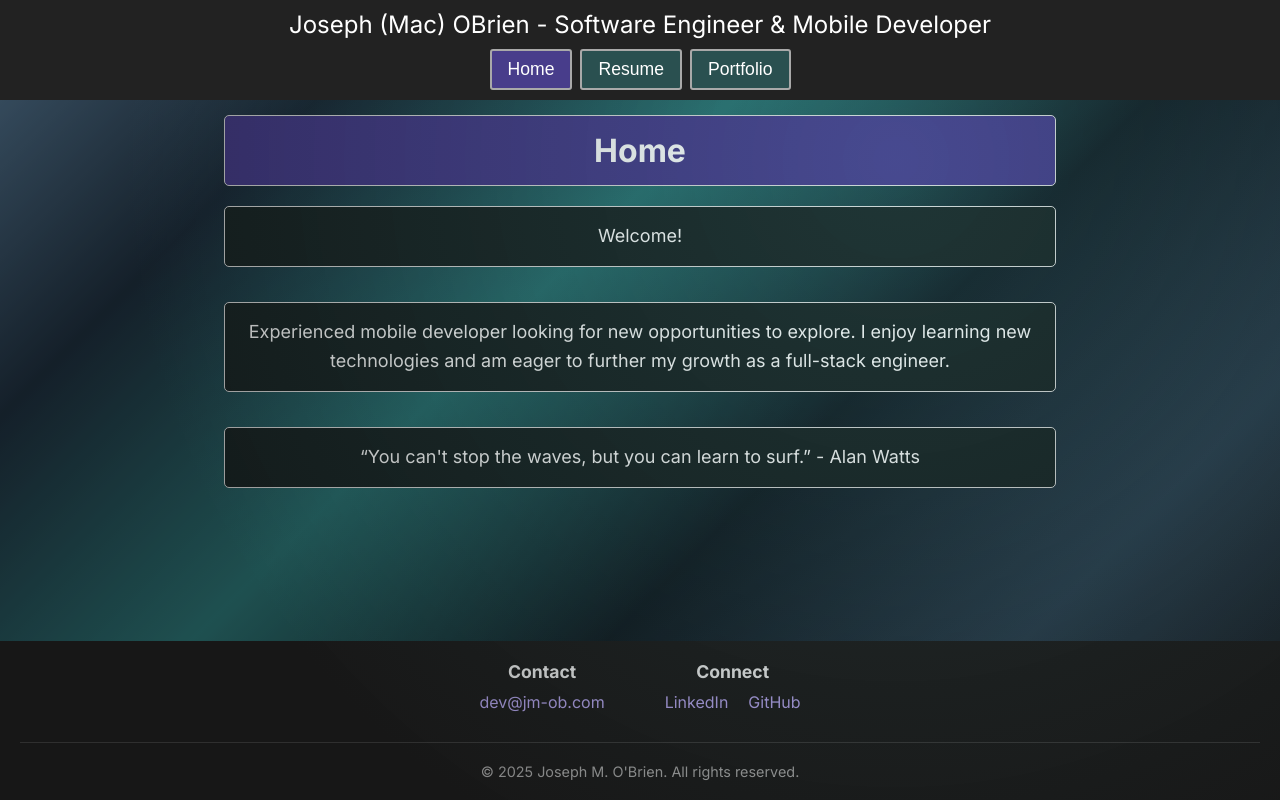
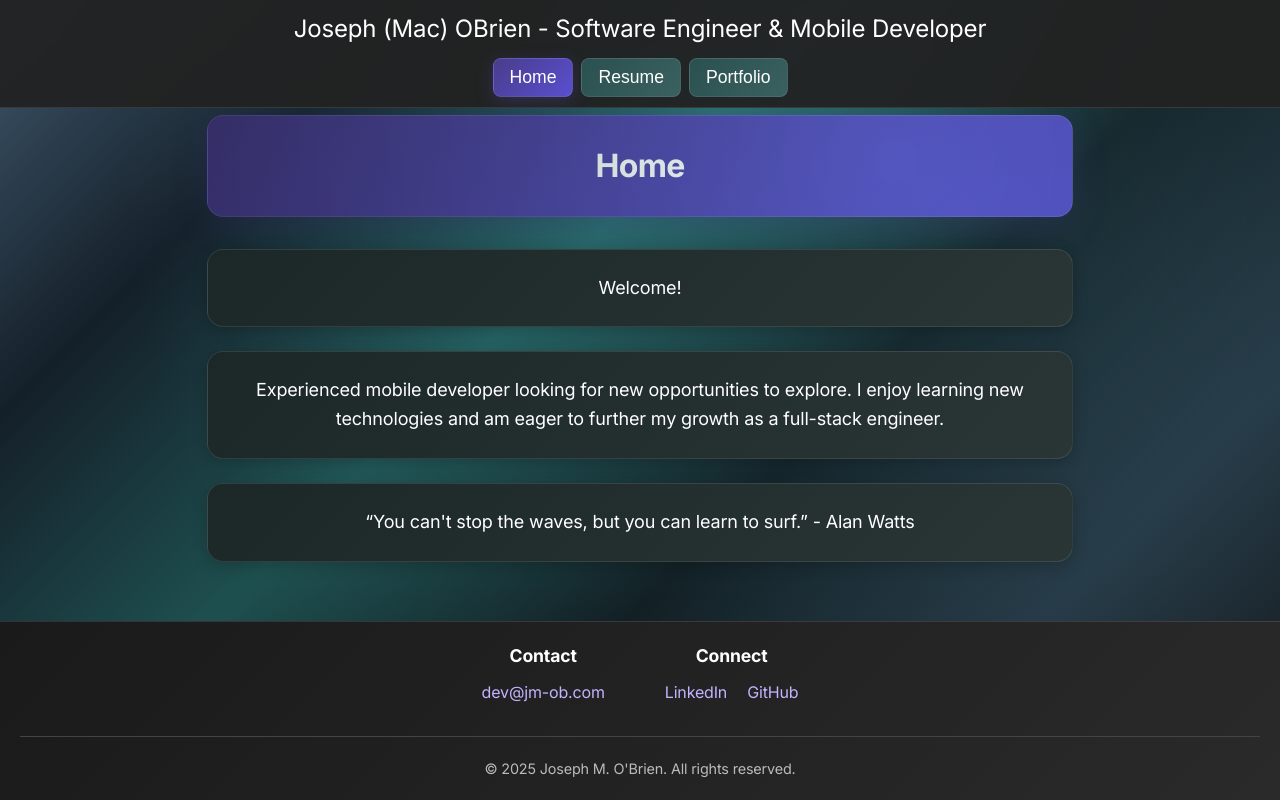
Before and after one commit to jobrien127/personal-site, a React (Create React App) app: page / in a window 1280 px wide. Built offline with nearby package versions, Linux system fonts and the light colour scheme.

Commit message:
feat: update ui

```diff
--- a/src/components/ui/LoadingSpinner.tsx
+++ b/src/components/ui/LoadingSpinner.tsx
@@ -18,8 +18,8 @@ const SpinnerWrapper = styled(motion.div)`
 const Spinner = styled.div`
   width: 50px;
   height: 50px;
-  border: 5px solid #f8f8f8;
-  border-top: 5px solid #4361ee;
+  border: 5px solid rgba(255, 255, 255, 0.1);
+  border-top: 5px solid #3ea3a3;
   border-radius: 50%;
   animation: ${spin} 1s linear infinite;
 `;
--- a/src/styles/GlobalStyles.ts
+++ b/src/styles/GlobalStyles.ts
@@ -9,6 +9,9 @@ const GlobalStyles = createGlobalStyle`
     background-color: #e0e0e0;
     font-family: 'Inter', -apple-system, BlinkMacSystemFont, 'Segoe UI', Roboto,
       'Helvetica Neue', Arial, sans-serif;
+    font-weight: 400;
+    line-height: 1.6;
+    letter-spacing: -0.01em;
     -webkit-font-smoothing: antialiased;
     -moz-osx-font-smoothing: grayscale;
     display: flex;
@@ -23,15 +26,24 @@ const GlobalStyles = createGlobalStyle`
   /* Common styles */
   h2 {
     color: #ffffff;
-    border: 1px solid #ddd;
-    border-radius: 5px;
-    background-color: #483d8b;
+    border: 1px solid rgba(255, 255, 255, 0.1);
+    border-radius: 16px;
+    background: linear-gradient(135deg, #483d8b 0%, #5a4fcf 100%);
     text-align: center;
     font-size: 2rem;
-    margin: 0 auto 20px;
-    padding: 15px;
+    font-weight: 600;
+    letter-spacing: -0.02em;
+    margin: 0 auto 32px;
+    padding: 24px 32px;
     max-width: 800px;
     opacity: 1;
+    box-shadow: 0 8px 32px rgba(72, 61, 139, 0.3);
+    transition: all 0.3s cubic-bezier(0.4, 0, 0.2, 1);
+  }
+
+  h2:hover {
+    transform: translateY(-2px);
+    box-shadow: 0 12px 40px rgba(72, 61, 139, 0.4);
   }
 
   /* TabBar styles */
@@ -43,7 +55,9 @@ const GlobalStyles = createGlobalStyle`
   .tab-bar {
     position: fixed;
     width: 100%;
-    background-color: #222;
+    background: rgba(34, 34, 34, 0.95);
+    backdrop-filter: blur(20px);
+    border-bottom: 1px solid rgba(255, 255, 255, 0.1);
     display: flex;
     z-index: 1000;
     padding: 10px 0 5px;
@@ -75,27 +89,47 @@ const GlobalStyles = createGlobalStyle`
   }
 
   .tab-link {
-    background: #2a5050;
+    background: linear-gradient(135deg, #2a5050 0%, #3a6060 100%);
     color: #ffffff;
     text-decoration: none;
-    border-color: #a9a9a9;
-    border-radius: 3px;
-    border-style: solid;
+    border: 1px solid rgba(255, 255, 255, 0.1);
+    border-radius: 8px;
     cursor: pointer;
     padding: 8px 16px;
     font-size: 1.1rem;
     min-width: fit-content;
+    transition: all 0.3s cubic-bezier(0.4, 0, 0.2, 1);
+    position: relative;
+    overflow: hidden;
+  }
+
+  .tab-link::before {
+    content: '';
+    position: absolute;
+    top: 0;
+    left: -100%;
+    width: 100%;
+    height: 100%;
+    background: linear-gradient(90deg, transparent, rgba(255, 255, 255, 0.1), transparent);
+    transition: left 0.5s;
   }
 
   .tab-link:hover {
     text-decoration: underline;
-    background-color: #1e3434;
+    background: linear-gradient(135deg, #1e3434 0%, #2a4a4a 100%);
     color: #ffffff;
+    transform: translateY(-1px);
+    box-shadow: 0 4px 12px rgba(0, 0, 0, 0.3);
+  }
+
+  .tab-link:hover::before {
+    left: 100%;
   }
 
   .tab-link.active {
-    background-color: #483d8b;
+    background: linear-gradient(135deg, #483d8b 0%, #5a4fcf 100%);
     color: #ffffff;
+    box-shadow: 0 4px 16px rgba(72, 61, 139, 0.4);
   }
 
   /* Common page styles */
@@ -115,34 +149,54 @@ const GlobalStyles = createGlobalStyle`
     font-size: 18px;
     line-height: 1.6;
     color: #ffffff;
-    background-color: #1c2727;
-    margin-bottom: 3%;
+    background: linear-gradient(135deg, #1c2727 0%, #2a3535 100%);
+    margin-bottom: 24px;
     opacity: 1;
-    border: 1px solid #ddd;
-    border-radius: 5px;
-    padding: 15px;
+    border: 1px solid rgba(255, 255, 255, 0.1);
+    border-radius: 16px;
+    padding: 24px 32px;
     max-width: 800px;
     margin-left: auto;
     margin-right: auto;
+    box-shadow: 0 4px 16px rgba(0, 0, 0, 0.2);
+    backdrop-filter: blur(10px);
   }
 
   .home-link {
     display: inline-block;
-    background-color: #2a5050;
+    background: linear-gradient(135deg, #2a5050 0%, #3ea3a3 100%);
     color: #ffffff;
     padding: 12px 24px;
     margin-top: 15px;
-    border-radius: 4px;
+    border-radius: 8px;
     text-decoration: none;
     font-weight: 500;
-    transition: all 0.2s ease;
+    transition: all 0.3s cubic-bezier(0.4, 0, 0.2, 1);
+    position: relative;
+    overflow: hidden;
+  }
+
+  .home-link::after {
+    content: '';
+    position: absolute;
+    top: 0;
+    left: 0;
+    right: 0;
+    bottom: 0;
+    background: linear-gradient(135deg, rgba(255, 255, 255, 0.1) 0%, transparent 50%);
+    opacity: 0;
+    transition: opacity 0.3s ease;
   }
 
   .home-link:hover {
-    background-color: #3a6060;
+    background: linear-gradient(135deg, #3a6060 0%, #4eb3b3 100%);
     color: #ffffff;
-    transform: translateY(-1px);
-    box-shadow: 0 2px 4px rgba(0, 0, 0, 0.2);
+    transform: translateY(-2px);
+    box-shadow: 0 8px 20px rgba(62, 163, 163, 0.3);
+  }
+
+  .home-link:hover::after {
+    opacity: 1;
   }
 
   /* Home & About styles */
@@ -150,40 +204,84 @@ const GlobalStyles = createGlobalStyle`
     height: auto;
     max-width: 300px;
     border: 3px solid #3ea3a3;
+    border-radius: 12px;
     margin: 20px auto;
     display: block;
+    box-shadow: 0 8px 24px rgba(0, 0, 0, 0.3);
+    transition: all 0.3s cubic-bezier(0.4, 0, 0.2, 1);
+  }
+
+  .home-image:hover {
+    transform: translateY(-4px) scale(1.02);
+    box-shadow: 0 16px 40px rgba(0, 0, 0, 0.4);
+    border-color: #5ac3c3;
   }
 
   #home p, #about p {
     font-size: 18px;
     line-height: 1.6;
     color: #ffffff;
-    background-color: #1c2727;
-    margin-bottom: 3%;
+    background: linear-gradient(135deg, #1c2727 0%, #2a3535 100%);
+    margin-bottom: 24px;
     opacity: 1;
-    border: 1px solid #ddd;
-    border-radius: 5px;
-    padding: 15px;
+    border: 1px solid rgba(255, 255, 255, 0.1);
+    border-radius: 16px;
+    padding: 24px 32px;
     max-width: 800px;
     margin-left: auto;
     margin-right: auto;
+    box-shadow: 0 4px 16px rgba(0, 0, 0, 0.2);
+    backdrop-filter: blur(10px);
+    transition: all 0.3s cubic-bezier(0.4, 0, 0.2, 1);
+  }
+
+  #home p:hover, #about p:hover {
+    transform: translateY(-2px);
+    box-shadow: 0 8px 24px rgba(0, 0, 0, 0.3);
+    border-color: rgba(62, 163, 163, 0.3);
   }
 
   /* Portfolio styles */
   .projects {
     display: flex;
     flex-direction: column;
-    gap: 20px;
+    gap: 24px;
     padding-bottom: 2%;
   }
 
   .project {
-    background-color: #1c2727;
+    background: linear-gradient(135deg, #1c2727 0%, #2a3535 100%);
     color: #ffffff;
-    border: 1px solid #ddd;
-    border-radius: 5px;
-    padding: 20px;
-    box-shadow: 0 2px 4px rgba(0, 0, 0, 0.1);
+    border: 1px solid rgba(255, 255, 255, 0.1);
+    border-radius: 16px;
+    padding: 24px 32px;
+    box-shadow: 0 4px 16px rgba(0, 0, 0, 0.2);
+    backdrop-filter: blur(10px);
+    opacity: 1;
+    transition: all 0.3s cubic-bezier(0.4, 0, 0.2, 1);
+    position: relative;
+    overflow: hidden;
+  }
+
+  .project::before {
+    content: '';
+    position: absolute;
+    top: 0;
+    left: 0;
+    right: 0;
+    height: 2px;
+    background: linear-gradient(90deg, #3ea3a3, #5a4fcf, #3ea3a3);
+    opacity: 0;
+    transition: opacity 0.3s ease;
+  }
+
+  .project:hover {
+    transform: translateY(-8px);
+    box-shadow: 0 20px 60px rgba(0, 0, 0, 0.4);
+    border-color: rgba(62, 163, 163, 0.3);
+  }
+
+  .project:hover::before {
     opacity: 1;
   }
 
@@ -203,6 +301,8 @@ const GlobalStyles = createGlobalStyle`
     font-weight: bold;
     display: block;
     margin-bottom: 8px;
+    transition: all 0.3s cubic-bezier(0.4, 0, 0.2, 1);
+    position: relative;
   }
 
   .project-link:last-child {
@@ -211,7 +311,9 @@ const GlobalStyles = createGlobalStyle`
 
   .project-link:hover {
     text-decoration: underline;
-    color: #ffe44f;
+    color: #ffffff;
+    text-shadow: 0 0 8px rgba(255, 255, 255, 0.5);
+    transform: translateX(4px);
   }
 
   /* Resume styles */
@@ -224,27 +326,45 @@ const GlobalStyles = createGlobalStyle`
 
   .download-link {
     display: inline-block;
-    background-color: #2a5050;
+    background: linear-gradient(135deg, #2a5050 0%, #3ea3a3 100%);
     color: #ffffff;
     padding: 12px 24px;
-    border-radius: 4px;
+    border-radius: 8px;
     text-decoration: none;
     font-weight: 500;
-    transition: all 0.2s ease;
+    transition: all 0.3s cubic-bezier(0.4, 0, 0.2, 1);
+    position: relative;
+    overflow: hidden;
+  }
+
+  .download-link::after {
+    content: '';
+    position: absolute;
+    top: 0;
+    left: 0;
+    right: 0;
+    bottom: 0;
+    background: linear-gradient(135deg, rgba(255, 255, 255, 0.1) 0%, transparent 50%);
+    opacity: 0;
+    transition: opacity 0.3s ease;
   }
 
   .download-link:hover {
-    background-color: #3a6060;
+    background: linear-gradient(135deg, #3a6060 0%, #4eb3b3 100%);
     color: #ffffff;
-    transform: translateY(-1px);
-    box-shadow: 0 2px 4px rgba(0, 0, 0, 0.2);
+    transform: translateY(-2px);
+    box-shadow: 0 8px 20px rgba(62, 163, 163, 0.3);
+  }
+
+  .download-link:hover::after {
+    opacity: 1;
   }
 
   /* Contact styles */
   .contact-cards {
     display: flex;
     flex-direction: column;
-    gap: 20px;
+    gap: 24px;
     max-width: 800px;
     margin: 0 auto;
   }
@@ -253,18 +373,38 @@ const GlobalStyles = createGlobalStyle`
     font-size: 18px;
     line-height: 1.6;
     color: #ffffff;
-    background-color: #1c2727;
-    margin-bottom: 3%;
+    background: linear-gradient(135deg, #1c2727 0%, #2a3535 100%);
+    margin-bottom: 24px;
     opacity: 1;
-    border: 1px solid #ddd;
-    border-radius: 5px;
-    padding: 15px;
-    transition: transform 0.2s ease, box-shadow 0.2s ease;
+    border: 1px solid rgba(255, 255, 255, 0.1);
+    border-radius: 16px;
+    padding: 24px 32px;
+    backdrop-filter: blur(10px);
+    transition: all 0.3s cubic-bezier(0.4, 0, 0.2, 1);
+    position: relative;
+    overflow: hidden;
+  }
+
+  .contact-card::before {
+    content: '';
+    position: absolute;
+    top: 0;
+    left: 0;
+    right: 0;
+    height: 2px;
+    background: linear-gradient(90deg, #3ea3a3, #5a4fcf, #3ea3a3);
+    opacity: 0;
+    transition: opacity 0.3s ease;
   }
 
   .contact-card:hover {
-    transform: translateY(-2px);
-    box-shadow: 0 4px 8px rgba(0, 0, 0, 0.2);
+    transform: translateY(-8px);
+    box-shadow: 0 20px 60px rgba(0, 0, 0, 0.4);
+    border-color: rgba(62, 163, 163, 0.3);
+  }
+
+  .contact-card:hover::before {
+    opacity: 1;
   }
 
   .contact-card h3 {
@@ -277,11 +417,13 @@ const GlobalStyles = createGlobalStyle`
     color: #c4b3ff;
     text-decoration: none;
     font-size: 1.1em;
+    transition: all 0.3s cubic-bezier(0.4, 0, 0.2, 1);
   }
 
   .contact-card a:hover {
     text-decoration: underline;
-    color: #ffe44f;
+    color: #3ea3a3;
+    text-shadow: 0 0 8px rgba(62, 163, 163, 0.5);
   }
 
   .contact-card span {
@@ -291,7 +433,9 @@ const GlobalStyles = createGlobalStyle`
 
   /* Footer styles */
   .footer {
-    background-color: #222;
+    background: linear-gradient(135deg, #1a1a1a 0%, #2a2a2a 100%);
+    border-top: 1px solid rgba(255, 255, 255, 0.1);
+    backdrop-filter: blur(20px);
     padding: 20px 20px 20px;
     width: 100%;
     box-sizing: border-box;
@@ -328,8 +472,9 @@ const GlobalStyles = createGlobalStyle`
   }
 
   .footer-section a:hover {
-    color: #ffffff;
+    color: #3ea3a3;
     text-decoration: underline;
+    text-shadow: 0 0 8px rgba(62, 163, 163, 0.5);
   }
 
   .social-links {
@@ -368,17 +513,20 @@ const GlobalStyles = createGlobalStyle`
     height: auto;
     display: block;
     margin-bottom: 25px;
-    border-radius: 6px;
-    border: 2px solid #3ea3a3;
+    border-radius: 12px;
+    border: 2px solid rgba(62, 163, 163, 0.3);
     cursor: pointer;
     background-color: #1c2727;
     padding: 12px;
-    transition: transform 0.5s ease, box-shadow 0.5s ease;
+    transition: all 0.4s cubic-bezier(0.4, 0, 0.2, 1);
+    filter: brightness(0.9) contrast(1.1);
   }
 
   .gallery-image:hover {
-    transform: translateY(-5px);
-    box-shadow: 5px 5px 0 rgba(0, 0, 0, 0.3);
+    transform: translateY(-8px) scale(1.02);
+    box-shadow: 0 20px 40px rgba(0, 0, 0, 0.4);
+    border-color: #3ea3a3;
+    filter: brightness(1) contrast(1.2);
   }
 
   /* Media Queries */
@@ -412,18 +560,22 @@ const GlobalStyles = createGlobalStyle`
 
     h2 {
       font-size: 1.75rem;
-      padding: 12px;
+      padding: 20px 24px;
       margin: 0 auto 20px;
     }
 
     .home-image {
-      max-width: 150px;
+      max-width: 200px;
       margin: 0 auto 20px;
     }
 
     #home p, #about p {
       font-size: 16px;
-      padding: 12px;
+      padding: 20px 24px;
+    }
+
+    .project, .contact-card {
+      padding: 20px 24px;
     }
 
     .image-container {
@@ -438,12 +590,12 @@ const GlobalStyles = createGlobalStyle`
     }
 
     .contact-cards {
-      gap: 15px;
+      gap: 18px;
       padding: 0 10px;
     }
 
     .contact-card {
-      padding: 15px;
+      padding: 18px 20px;
     }
 
     .contact-card h3 {
```
